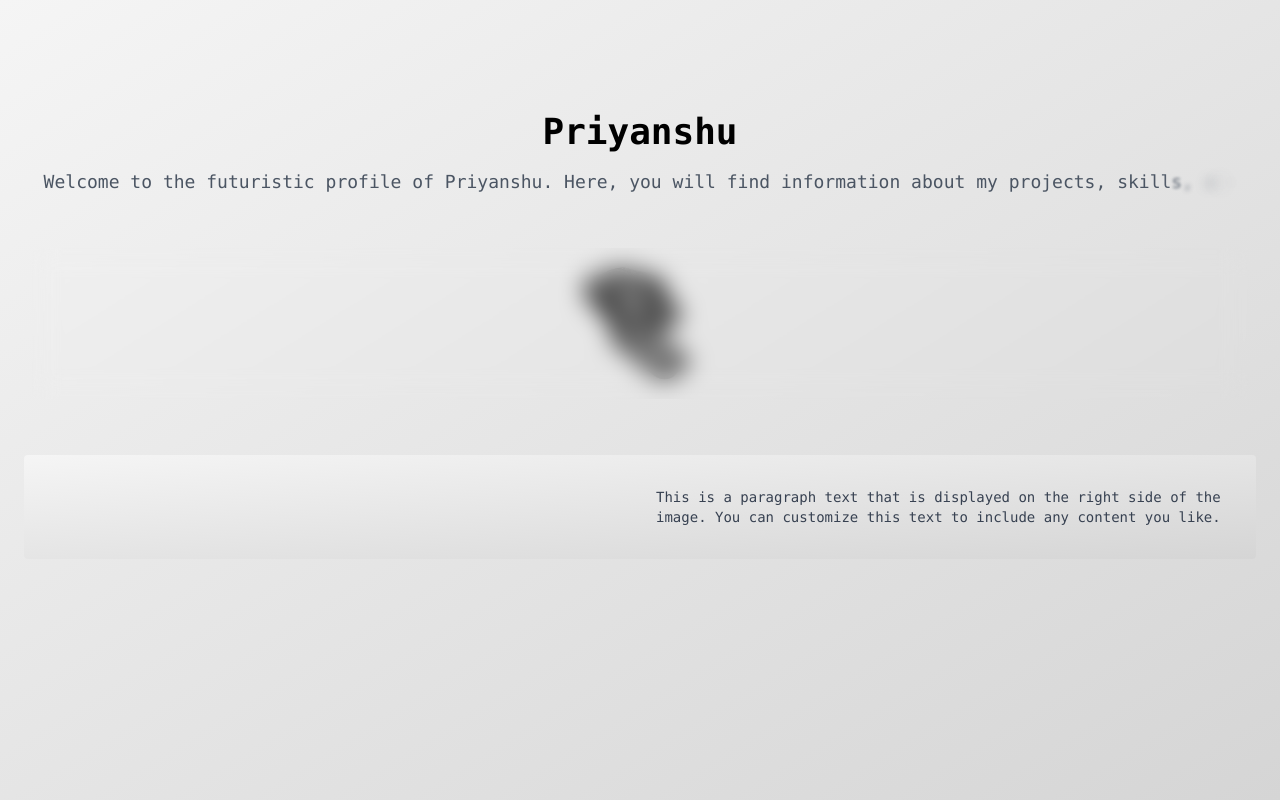
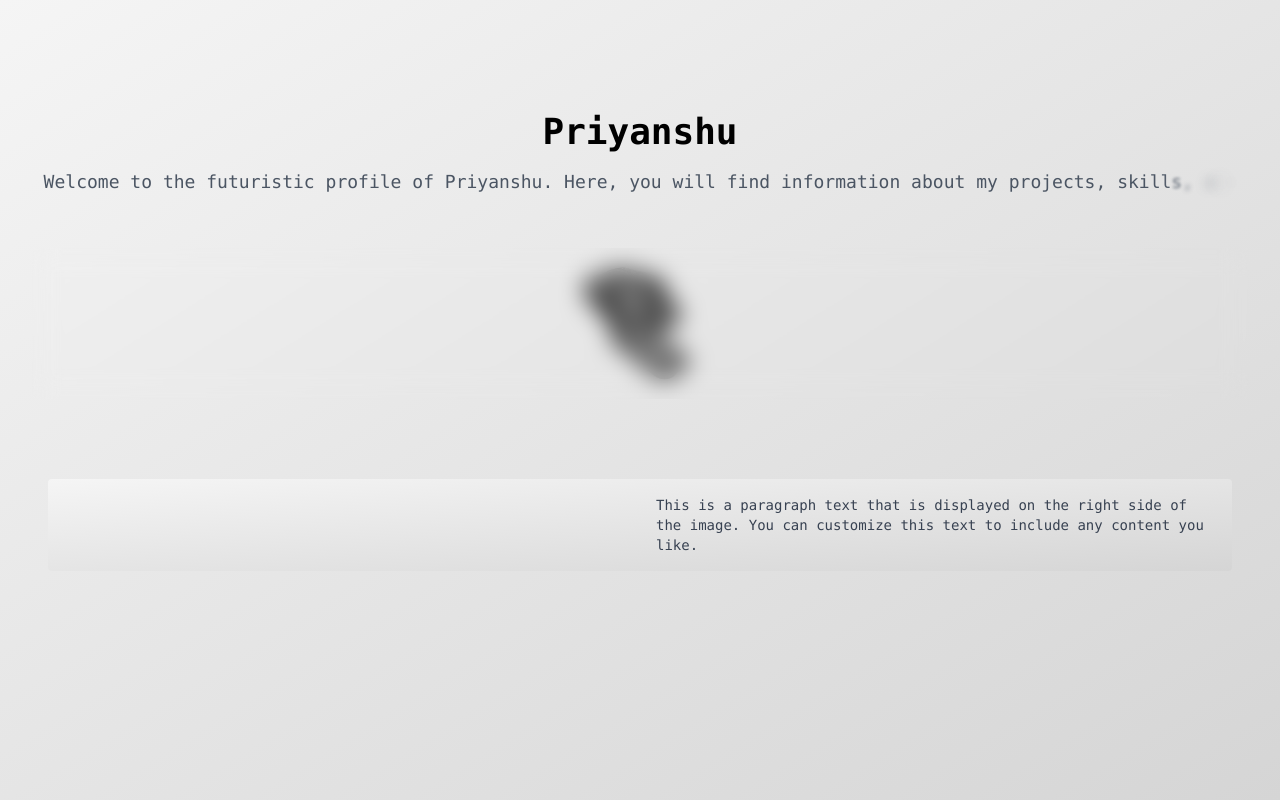
Before and after one commit to Priyansxu/Website, a Next.js app: page / in a window 1280 px wide. Built offline with nearby package versions, Linux system fonts and the light colour scheme.

Commit message:
Update index.js

```diff
--- a/pages/index.js
+++ b/pages/index.js
@@ -64,7 +64,8 @@ export default function Page() {
           </div>
         </section>
         <section className="mt-6 mx-6">
-          <div className="rounded bg-gradient-to-br from-[#f5f5f5] to-[#d5d5d5] flex items-center justify-center p-4">
+          <div className="p-6">
+<div className="rounded bg-gradient-to-br from-[#f5f5f5] to-[#d5d5d5] flex items-center justify-center">
             <div className="relative w-1/2 h-48 md:h-full">
               <Image
                 src={Helmet}
@@ -80,6 +81,7 @@ export default function Page() {
               </p>
             </div>
           </div>
+       </div>
         </section>
       </main>
     </div>
```
